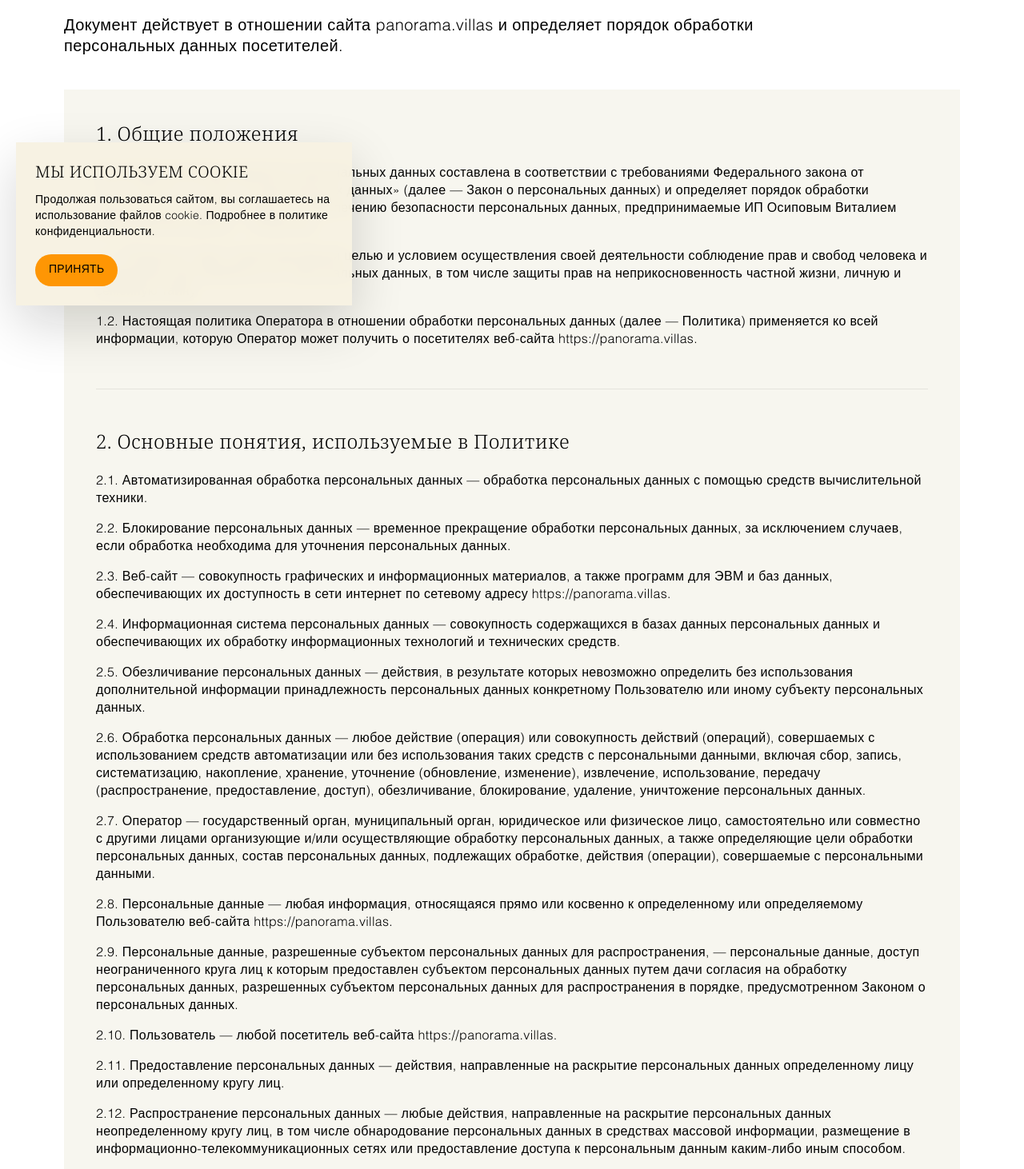
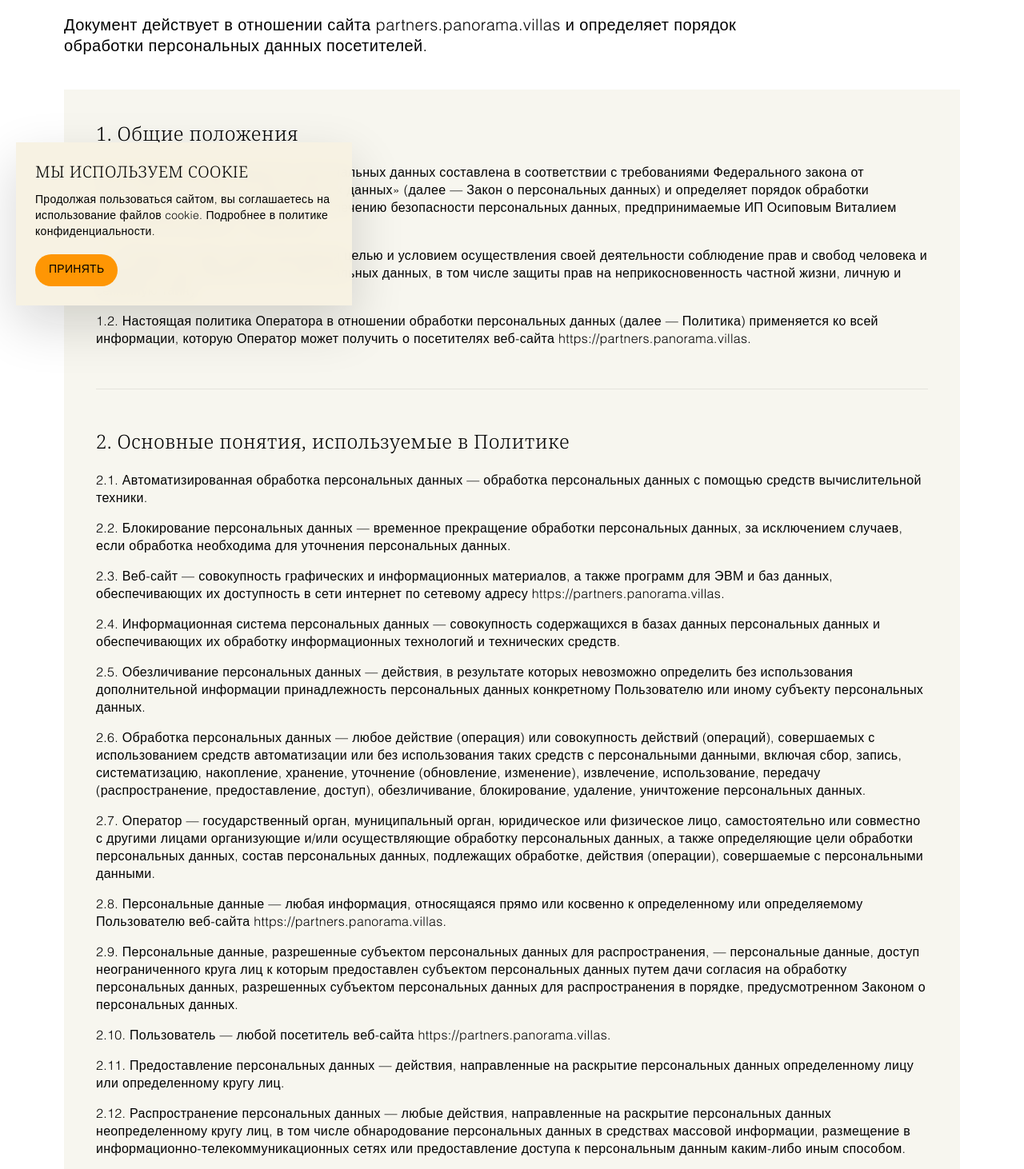
Before and after one commit to randev38/panorama-dev, a website: page privacy.html in a window 1280 px wide. Shown: the part 398-1860 px from the top of the page at 80% size. Drawn offline with Linux system fonts and the light colour scheme.

Commit message:
feat: update partner landing links

```diff
--- a/privacy.html
+++ b/privacy.html
@@ -12,7 +12,8 @@
     <link rel="apple-touch-icon" type="image/png" href="/apple-touch-icon.png">
     <link rel="icon" type="image/png" sizes="192x192" href="/apple-touch-icon.png">
     <title>Политика обработки персональных данных | Panorama</title>
-    <meta name="description" content="Политика в отношении обработки персональных данных на сайте panorama.villas.">
+    <meta name="description" content="Политика в отношении обработки персональных данных на сайте partners.panorama.villas.">
+    <link rel="canonical" href="https://partners.panorama.villas/privacy.html">
 
     <link rel="stylesheet" href="library/bootstrap-grid.min.css">
     <link rel="preconnect" href="https://fonts.googleapis.com">
@@ -57,7 +58,7 @@
                         Политика в отношении обработки персональных данных
                     </h1>
                     <p class="privacy__lead">
-                        Документ действует в отношении сайта panorama.villas и определяет порядок обработки
+                        Документ действует в отношении сайта partners.panorama.villas и определяет порядок обработки
                         персональных данных посетителей.
                     </p>
                 </div>
@@ -80,7 +81,7 @@
                         <p class="privacy__text">
                             1.2. Настоящая политика Оператора в отношении обработки персональных данных (далее —
                             Политика) применяется ко всей информации, которую Оператор может получить о посетителях
-                            веб-сайта <a href="https://panorama.villas">https://panorama.villas</a>.
+                            веб-сайта <a href="https://partners.panorama.villas">https://partners.panorama.villas</a>.
                         </p>
                     </section>
 
@@ -94,7 +95,7 @@
                             персональных данных.</p>
                         <p class="privacy__text">2.3. Веб-сайт — совокупность графических и информационных материалов, а
                             также программ для ЭВМ и баз данных, обеспечивающих их доступность в сети интернет по
-                            сетевому адресу <a href="https://panorama.villas">https://panorama.villas</a>.</p>
+                            сетевому адресу <a href="https://partners.panorama.villas">https://partners.panorama.villas</a>.</p>
                         <p class="privacy__text">2.4. Информационная система персональных данных — совокупность
                             содержащихся в базах данных персональных данных и обеспечивающих их обработку информационных
                             технологий и технических средств.</p>
@@ -114,14 +115,14 @@
                             совершаемые с персональными данными.</p>
                         <p class="privacy__text">2.8. Персональные данные — любая информация, относящаяся прямо или
                             косвенно к определенному или определяемому Пользователю веб-сайта <a
-                                href="https://panorama.villas">https://panorama.villas</a>.</p>
+                                href="https://partners.panorama.villas">https://partners.panorama.villas</a>.</p>
                         <p class="privacy__text">2.9. Персональные данные, разрешенные субъектом персональных данных для
                             распространения, — персональные данные, доступ неограниченного круга лиц к которым
                             предоставлен субъектом персональных данных путем дачи согласия на обработку персональных
                             данных, разрешенных субъектом персональных данных для распространения в порядке,
                             предусмотренном Законом о персональных данных.</p>
                         <p class="privacy__text">2.10. Пользователь — любой посетитель веб-сайта <a
-                                href="https://panorama.villas">https://panorama.villas</a>.</p>
+                                href="https://partners.panorama.villas">https://partners.panorama.villas</a>.</p>
                         <p class="privacy__text">2.11. Предоставление персональных данных — действия, направленные на
                             раскрытие персональных данных определенному лицу или определенному кругу лиц.</p>
                         <p class="privacy__text">2.12. Распространение персональных данных — любые действия,
@@ -346,7 +347,7 @@
                             версией.</p>
                         <p class="privacy__text">12.3. Актуальная версия Политики в свободном доступе расположена в сети
                             Интернет по адресу <a
-                                href="https://panorama.villas/privacy">https://panorama.villas/privacy</a>.</p>
+                                href="https://partners.panorama.villas/privacy">https://partners.panorama.villas/privacy</a>.</p>
                         <div class="privacy__contacts" aria-label="Контакты оператора">
                             <a class="privacy__contact-link"
                                 href="mailto:panorama.villas@yandex.ru">panorama.villas@yandex.ru</a>
```
Also changed, not shown: index.html (+7 -5 lines), user-agreement.html (+6 -5 lines), 1 other file.
